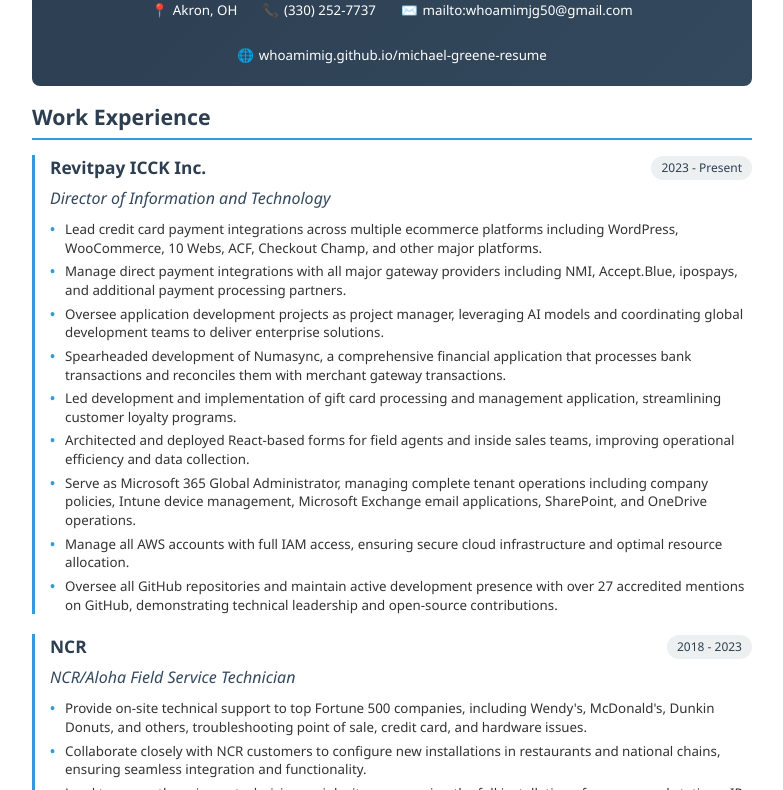
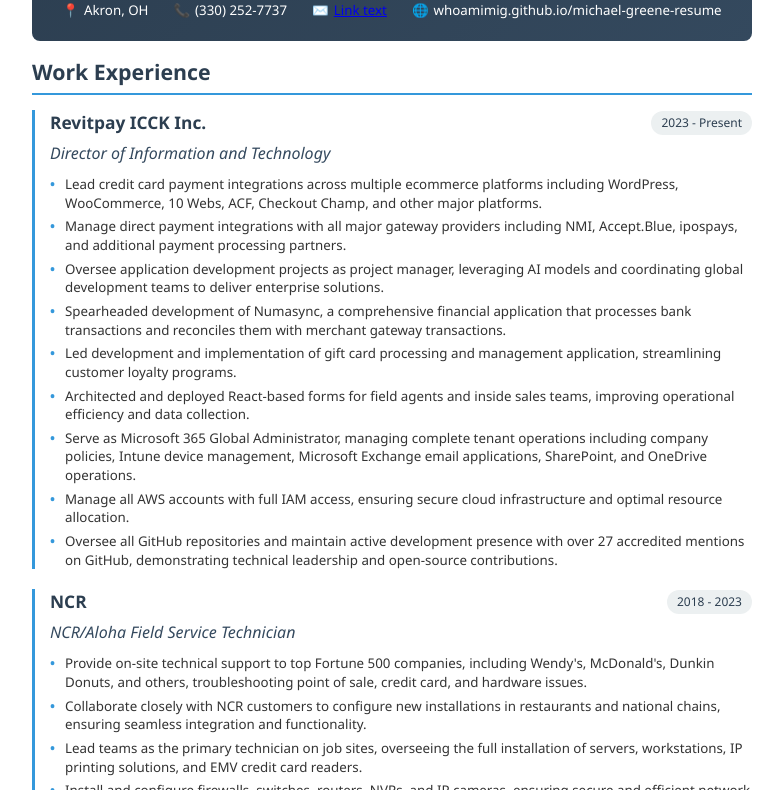
Before and after one commit to whoamimjg/michael-greene-resume, a plain HTML site: page index.html in a window 1280 px wide. Shown: the part 174-964 px from the top of the page, without its empty margins (248-1031 px from the left). Drawn offline with Linux system fonts and the light colour scheme.

Commit message:
Update index.html

```diff
--- a/index.html
+++ b/index.html
@@ -272,7 +272,7 @@
                 </div>
                 <div class="contact-item">
                     <span>✉️</span>
-                    <span>mailto:whoamimjg50@gmail.com</span>
+                    <span><a href="mailto:whoamimjg50@gmail.com">Link text</a></span>
                 </div>
                 <div class="contact-item">
                     <span>🌐</span>
```
